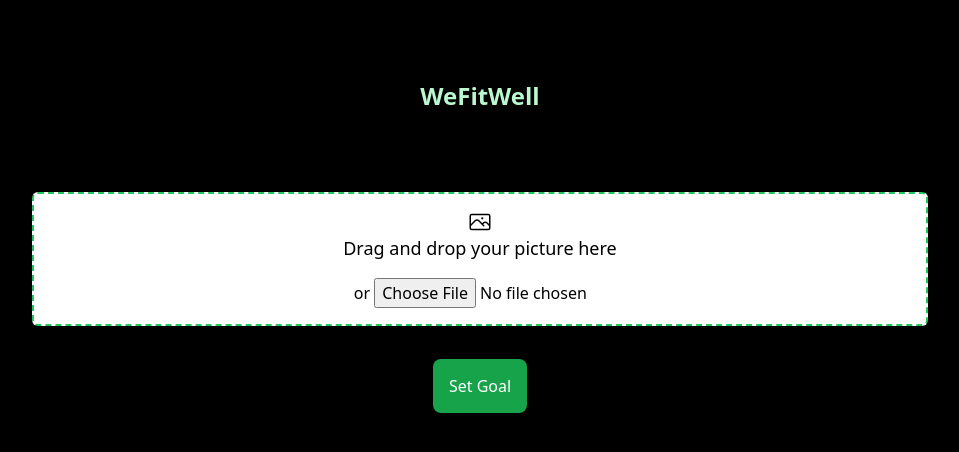
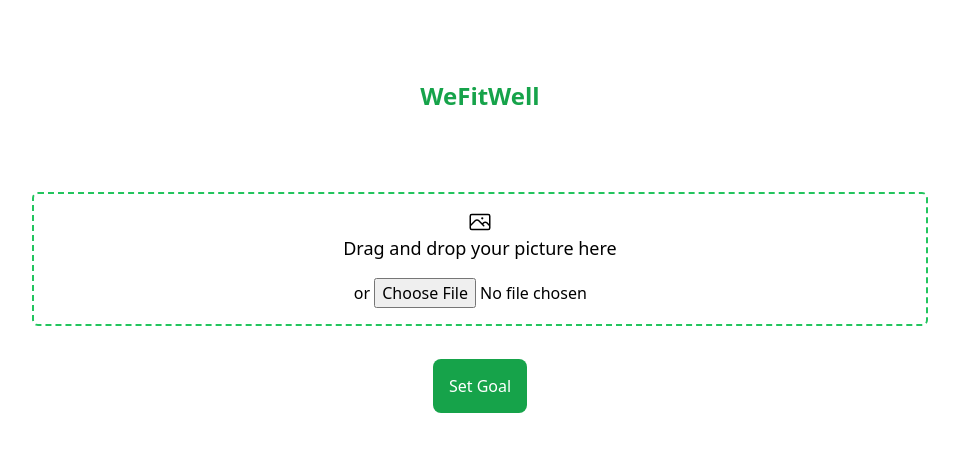
Before and after one commit to dibasdauliya/ru-hackathon, a React (Vite) app: page /upload-avatar in a window 1280 px wide. Shown: the top 452 px of the page, without its empty margins (160-1119 px from the left). Built offline with nearby package versions, Linux system fonts and the light colour scheme; no server answers.

Commit message:
change bg

```diff
--- a/src/components/UploadAvatar.jsx
+++ b/src/components/UploadAvatar.jsx
@@ -24,13 +24,13 @@ export default function UploadAvatar() {
   }
 
   return (
-    <div className='h-screen w-screen bg-cover bg-black relative'>
-      <div className='-z-1 pointer-events-none absolute inset-0 bg-black/60'></div>
+    <div className='h-screen w-screen bg-cover bg-white relative'>
+      {/* <div className='-z-1 pointer-events-none absolute inset-0 bg-black/60'></div> */}
 
       <div className='max-w-7xl p-20 mx-auto relative z-10'>
         <nav className='text-white flex w-full justify-center'>
           <Link to='/'>
-            <a className='text-2xl font-semibold text-green-200'>WeFitWell</a>
+            <a className='text-2xl font-semibold text-green-600'>WeFitWell</a>
           </Link>
         </nav>
 
```
